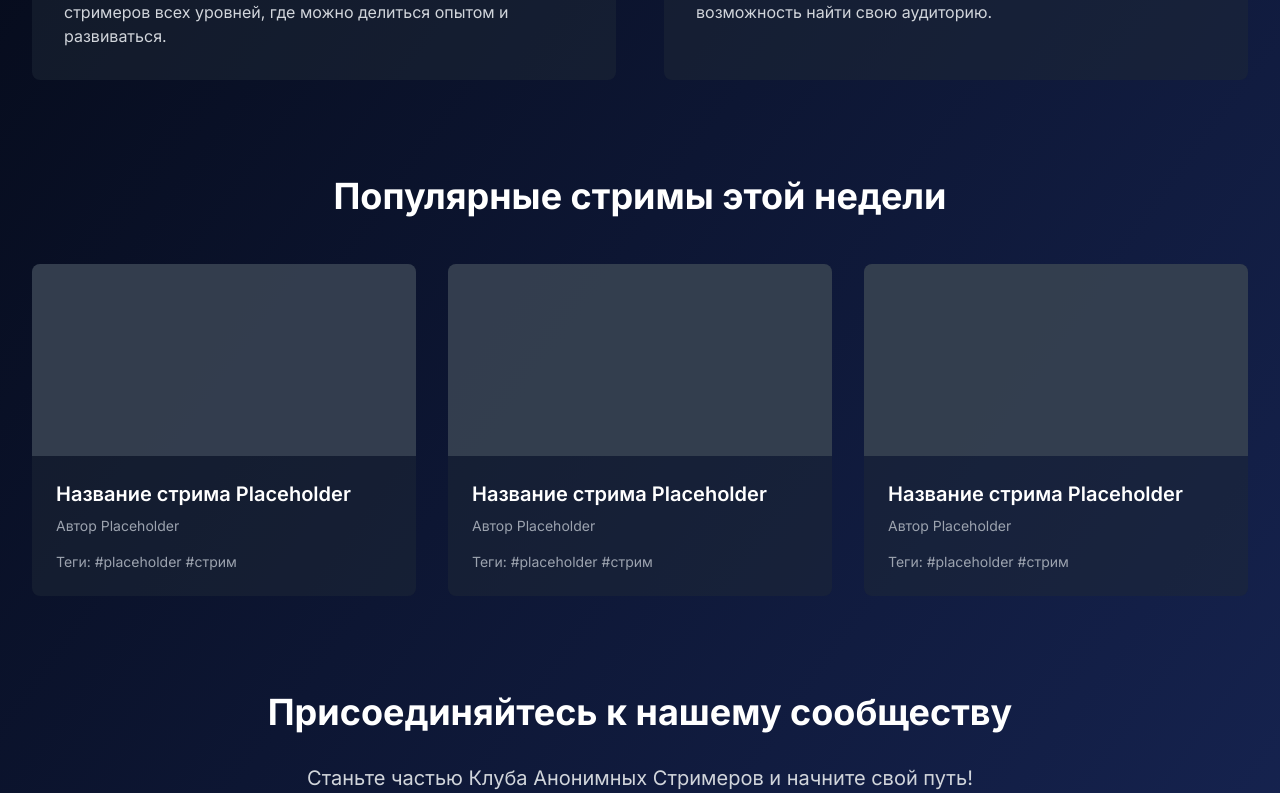
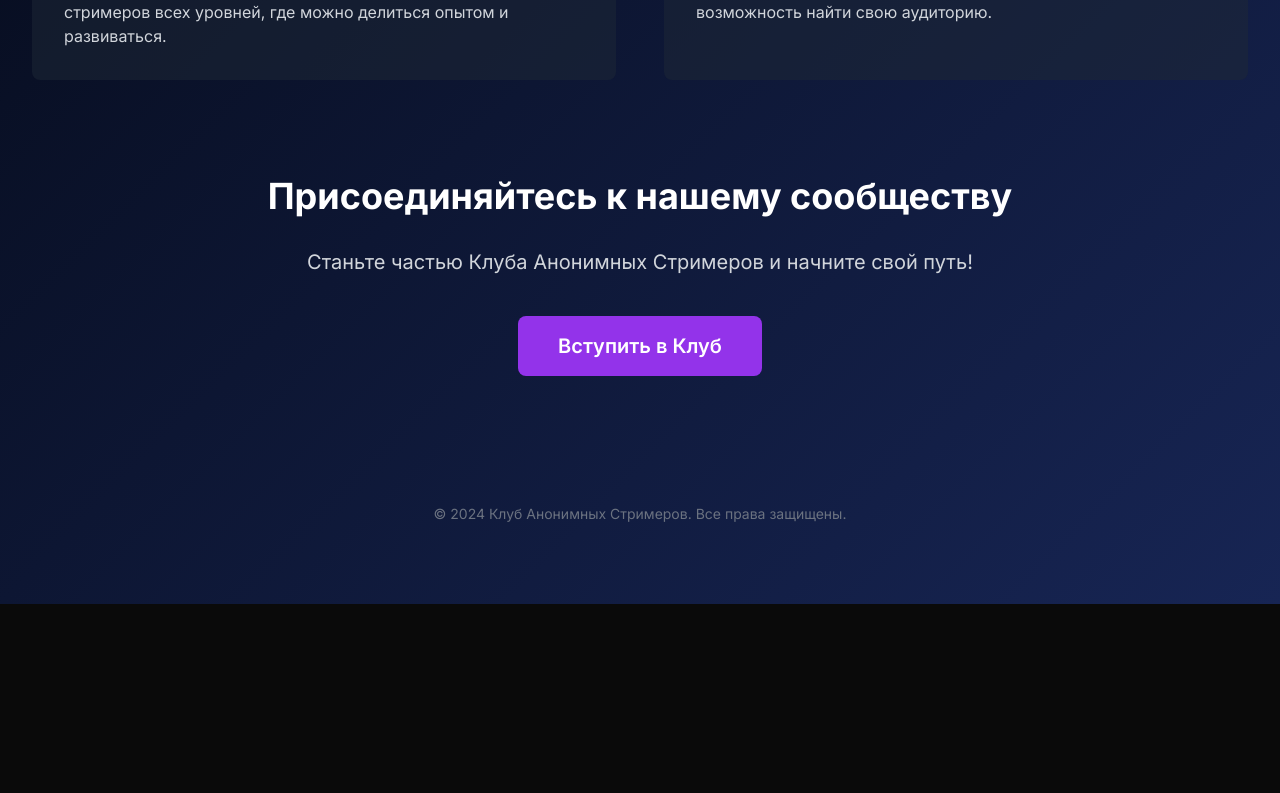
Before and after one commit to CRYTEAM-RU/club, a Next.js app: page / in a window 1280 px wide. Shown: the part 648-1441 px from the top of the page. After the commit the page ends 1252 px from the top, so only its background shows below. Built offline with nearby package versions, Linux system fonts and the light colour scheme.

Commit message:
Update page.js

```diff
--- a/app/page.js
+++ b/app/page.js
@@ -30,25 +30,6 @@ export default function Home() {
         </div>
       </section>
 
-      {/* Popular This Week Section */}
-      <section className="mb-24 animate-fadeIn animate-delay-400">
-        <h2 className="text-4xl font-bold text-center text-white mb-12">Популярные стримы этой недели</h2>
-        {/* TODO: Заменить на реальные карточки стримов с анимацией */}
-        <div className="grid sm:grid-cols-2 lg:grid-cols-3 gap-8">
-          {Array(3).fill(0).map((_, i) => (
-            // Удалены motion компоненты
-            <div key={i} className={`bg-gray-800/50 backdrop-blur-sm rounded-lg overflow-hidden animate-slideUp animate-delay-${500 + i * 100}`}>
-              <div className="w-full h-48 bg-gray-700 animate-pulse"></div> {/* Placeholder изображения */}
-              <div className="p-6">
-                <h3 className="text-xl font-semibold text-white mb-2">Название стрима Placeholder</h3>
-                <p className="text-gray-400 text-sm mb-4">Автор Placeholder</p>
-                <div className="text-gray-400 text-sm">Теги: #placeholder #стрим</div>
-              </div>
-            </div>
-          ))}
-        </div>
-      </section>
-
       {/* Join Us Section */}
       <section className="text-center mb-24 animate-fadeIn animate-delay-800">
         <h2 className="text-4xl font-bold text-white mb-8">Присоединяйтесь к нашему сообществу</h2>
```
